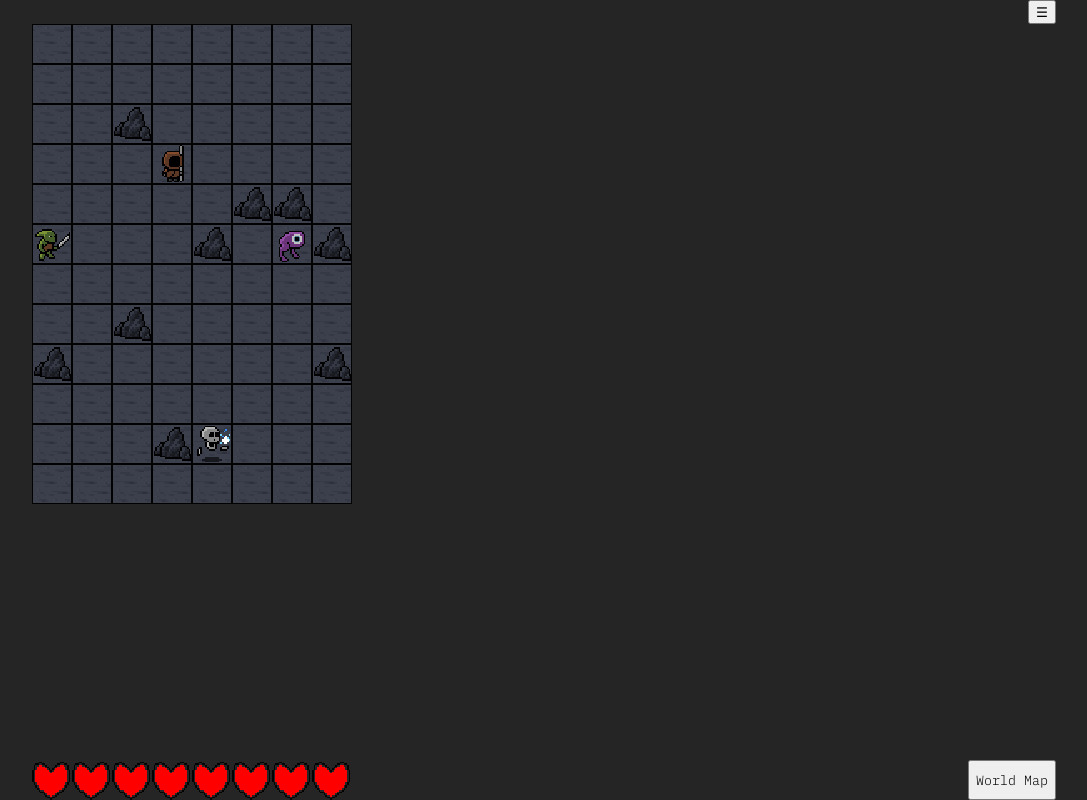
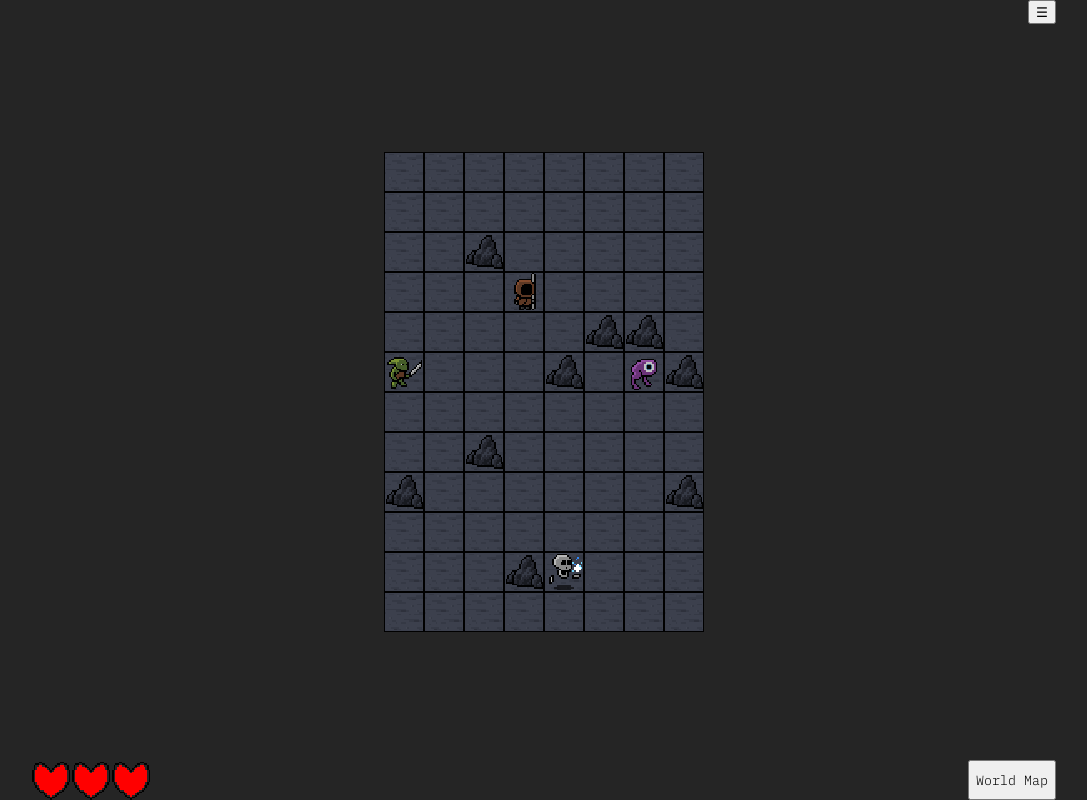
Before and after one commit to klope3/react-turn-based-game, a React (Vite) app: page / in a window 1280 px wide. Both pictures are taken after a click on the button "New Game". Shown: the whole page, without its empty margins (96-1183 px from the left). Built offline with nearby package versions, Linux system fonts and the light colour scheme.

Commit message:
Align game board with ui

```diff
--- a/src/App.css
+++ b/src/App.css
@@ -22,7 +22,7 @@ body {
 
 .board-container {
   position: relative;
-  flex: 1;
+  margin: auto;
 }
 
 .fill-container {
--- a/src/Game.tsx
+++ b/src/Game.tsx
@@ -10,8 +10,13 @@ import {
 } from "./redux/gameActions";
 import { WorldMap } from "./components/UI/WorldMap/WorldMap";
 import { GameState } from "./types/gameStateTypes";
+import { displayWidth, gameBoardCellsX, gameBoardCellsY } from "./constants";
 
 export function Game() {
+  const boardStyle = {
+    aspectRatio: gameBoardCellsX / gameBoardCellsY,
+    width: displayWidth,
+  };
   const characters = useSelector((state: GameState) => state.activeCharacters);
   const player = characters.find((char) => char.enemyData.type === "none");
   const showWorldMap = useSelector((state: GameState) => state.showWorldMap);
@@ -25,7 +30,7 @@ export function Game() {
       <div className="top-bar">
         <button onClick={() => dispatch(toggleGameMenu())}>☰</button>
       </div>
-      <div className="board-container">
+      <div className="board-container" style={boardStyle}>
         {characters.map((char) => (
           <Character key={char.id} data={char} />
         ))}
--- a/src/components/Grid/Grid.css
+++ b/src/components/Grid/Grid.css
@@ -1,6 +1,6 @@
 .grid {
   display: grid;
-  max-width: 320px;
+  margin: auto;
 }
 
 .cell {
--- a/src/constants.ts
+++ b/src/constants.ts
@@ -2,10 +2,10 @@ import { Direction } from "./gridLogic/types";
 
 export const gameBoardCellsX = 8;
 export const gameBoardCellsY = 12;
-export const playerHealthStart = 8;
+export const playerHealthStart = 3;
 export const displayWidth = 320;
 export const actionTimeDefault = 0.2;
-export const godMode = true;
+export const godMode = false;
 export const minSpawnDistanceFromPlayer = 4;
 export const minEnemyCount = 3;
 export const maxEnemyCount = 20;
```
